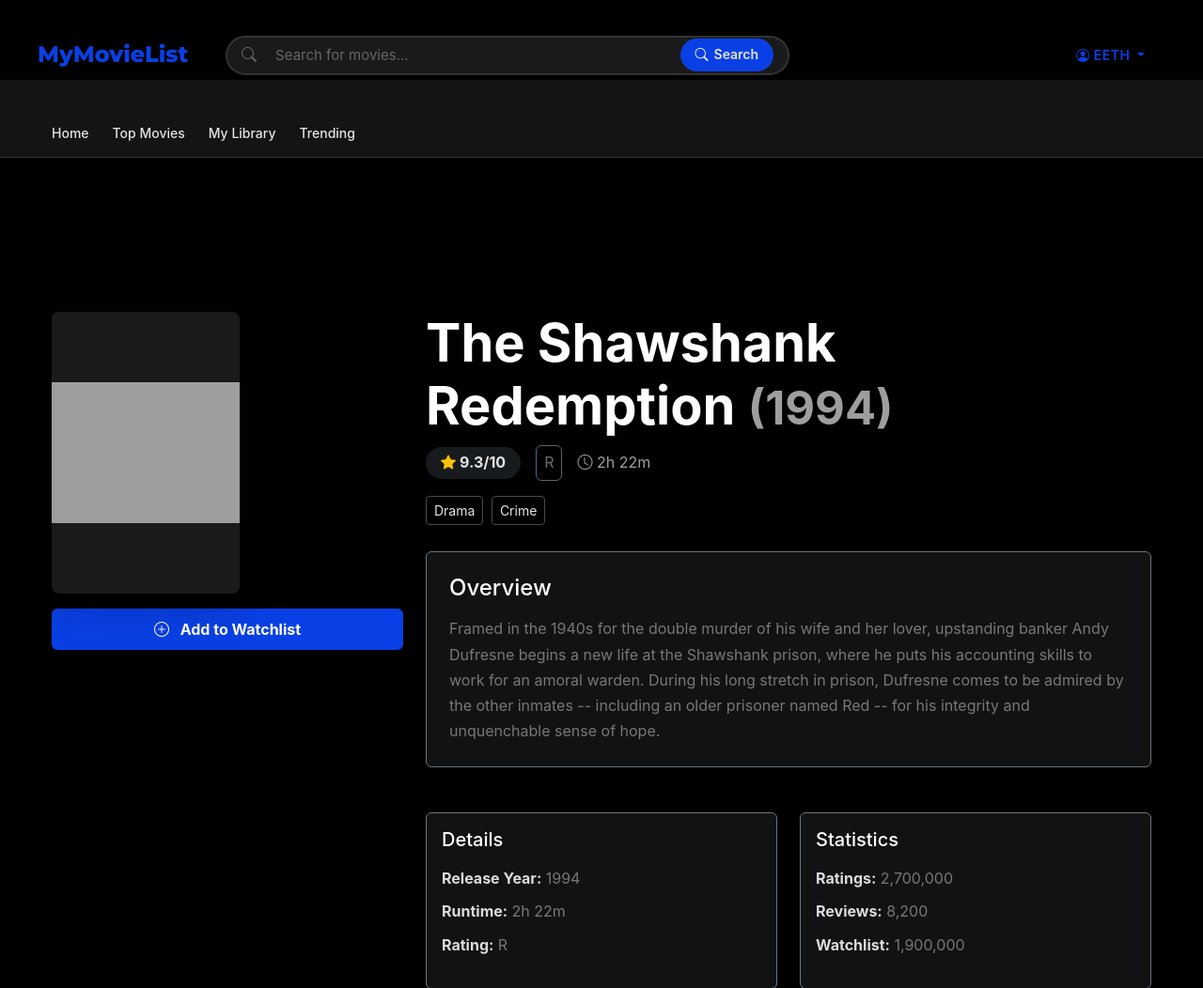
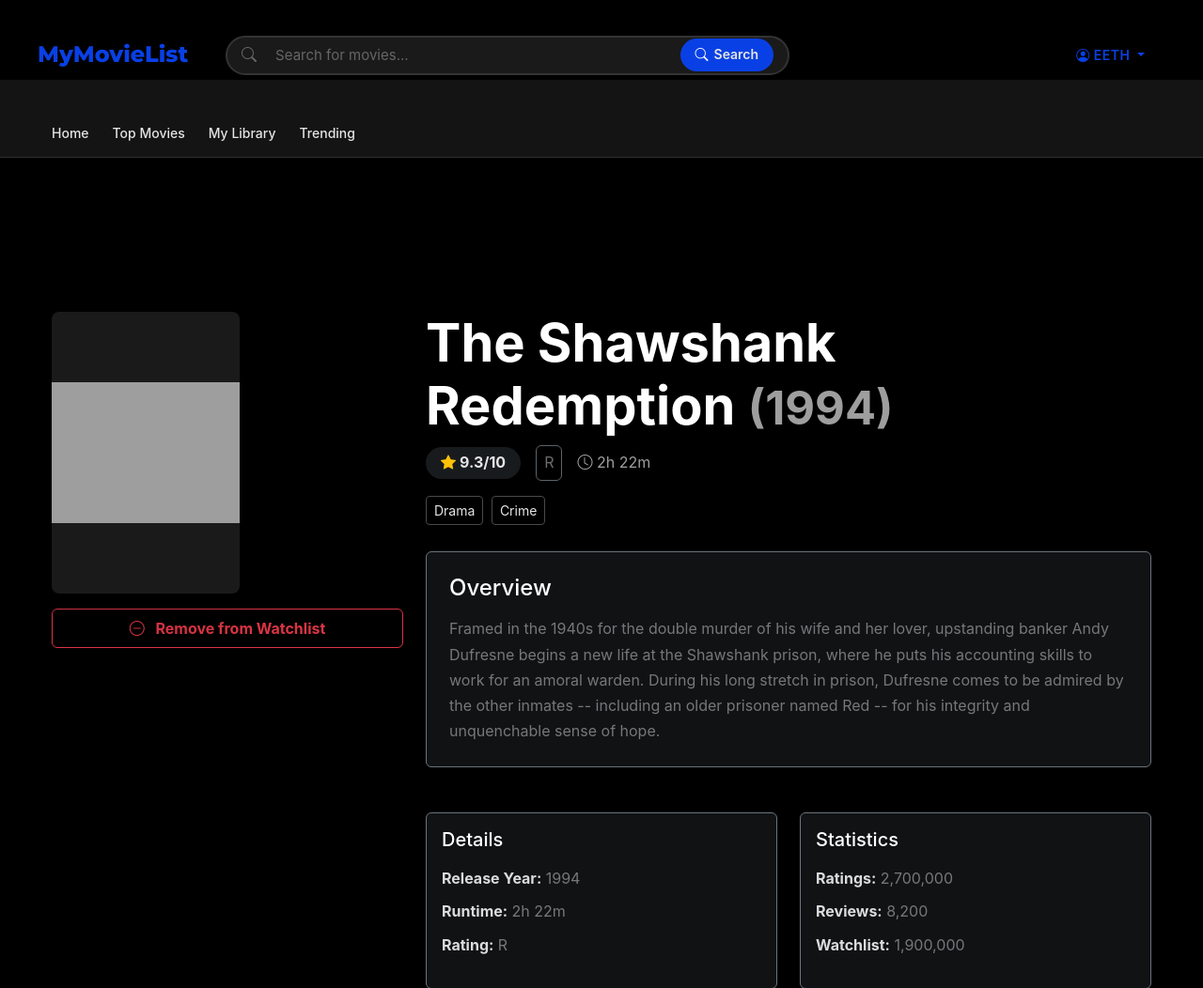
Before and after one commit to littledefbhe/MyMoveList_Website, a Flask app: page /movie/1 in a window 1280 px wide. Shown: the top 1052 px of the page at 94% size. Run offline with Flask 3, Linux system fonts and the light colour scheme; a user stored in the database is signed in; tables that the repository leaves empty hold one stand-in row (values such as "Sample post"); grey boxes are pictures that could not be loaded.

Commit message:
Ran into backend and frontend issues when implementing User interacted features

```diff
--- a/board/models.py
+++ b/board/models.py
@@ -42,6 +42,30 @@ class User(UserMixin, db.Model):
 
     def check_password(self, password):
         return check_password_hash(self.password_hash, password)
+
+    def add_to_watchlist(self, movie):
+        """Add a movie to the user's watchlist if not already present."""
+        if not self.is_in_watchlist(movie):
+            self.watchlist.append(movie)
+            if movie.stats:
+                movie.stats.watchlist_count += 1
+            db.session.commit()
+            return True
+        return False
+
+    def remove_from_watchlist(self, movie):
+        """Remove a movie from the user's watchlist if present."""
+        if self.is_in_watchlist(movie):
+            self.watchlist.remove(movie)
+            if movie.stats and movie.stats.watchlist_count > 0:
+                movie.stats.watchlist_count -= 1
+            db.session.commit()
+            return True
+        return False
+
+    def is_in_watchlist(self, movie):
+        """Check if a movie is in the user's watchlist."""
+        return self.watchlist.filter(watchlist.c.movie_id == movie.id).count() > 0
 
     def __repr__(self):
         return f'<User {self.username}>'
--- a/board/pages.py
+++ b/board/pages.py
@@ -1,7 +1,7 @@
-from flask import Blueprint, render_template, request, redirect, url_for, abort, flash
-from flask_login import login_user, logout_user, login_required, current_user
-from werkzeug.security import check_password_hash, generate_password_hash
-from .models import db, Movie, Genre, MovieStats, User
+from flask import Blueprint, render_template, request, redirect, url_for, flash, jsonify
+from flask_login import login_required, current_user, login_user, logout_user
+from werkzeug.urls import url_parse
+from .models import db, User, Movie, Genre, MovieStats
 from .forms import LoginForm, RegistrationForm
 from sqlalchemy import or_
 from sqlalchemy.orm import joinedload
@@ -73,12 +73,16 @@ def search():
     )
 
 @bp.route('/movie/<int:movie_id>')
+@login_required
 def movie_detail(movie_id):
     # Get the movie by ID or return 404 if not found
     movie = Movie.query.options(
         joinedload(Movie.genres),
         joinedload(Movie.stats)
     ).get_or_404(movie_id)
+
+    # Check if movie is in user's watchlist
+    in_watchlist = current_user.is_in_watchlist(movie) if current_user.is_authenticated else False
 
     # Get similar movies (movies that share at least one genre, excluding the current movie)
     similar_movies = []
@@ -123,6 +127,7 @@ def movie_detail(movie_id):
         'movie_detail.html',
         movie=movie,
         similar_movies=similar_movies,
+        in_watchlist=in_watchlist,
         title=f"{movie.title} ({movie.release_year})" if movie.release_year else movie.title
     )
 
--- a/board/templates/movie_detail.html
+++ b/board/templates/movie_detail.html
@@ -18,8 +18,11 @@
             </div>
 
             {% if current_user.is_authenticated %}
-                <button class="btn btn-primary w-100 mt-3 py-2 fw-bold" id="addToWatchlistBtn">
-                    <i class="bi bi-plus-circle me-2"></i> Add to Watchlist
+                <button class="btn {% if in_watchlist %}btn-outline-danger{% else %}btn-primary{% endif %} w-100 mt-3 py-2 fw-bold"
+                        id="watchlistBtn"
+                        data-movie-id="{{ movie.id }}">
+                    <i class="bi {% if in_watchlist %}bi-dash-circle{% else %}bi-plus-circle{% endif %} me-2"></i>
+                    {% if in_watchlist %}Remove from Watchlist{% else %}Add to Watchlist{% endif %}
                 </button>
             {% endif %}
         </div>
@@ -226,32 +229,91 @@
 <script>
 document.addEventListener('DOMContentLoaded', function() {
     // Watchlist functionality
-    const watchlistBtn = document.getElementById('addToWatchlistBtn');
+    const watchlistBtn = document.getElementById('watchlistBtn');
+    const watchlistCount = document.getElementById('watchlistCount');
+
     if (watchlistBtn) {
         watchlistBtn.addEventListener('click', function() {
-            // TODO: Implement AJAX call to add/remove from watchlist
+            const movieId = this.getAttribute('data-movie-id');
             const icon = this.querySelector('i');
-            const originalText = this.innerHTML;
+            const isInWatchlist = icon.classList.contains('bi-dash-circle');
+            const button = this;
 
-            // Visual feedback
-            this.disabled = true;
-            this.innerHTML = '<span class="spinner-border spinner-border-sm me-2" role="status" aria-hidden="true"></span>Adding...';
+            // Show loading state
+            button.disabled = true;
+            const originalHTML = button.innerHTML;
+            button.innerHTML = '<span class="spinner-border spinner-border-sm me-2" role="status" aria-hidden="true"></span>Processing...';
 
-            // Simulate API call
-            setTimeout(() => {
-                // This is just for demo - replace with actual API call
-                this.innerHTML = '<i class="bi bi-check-circle me-2"></i> Added to Watchlist';
-                this.classList.remove('btn-primary');
-                this.classList.add('btn-success');
+            // Make API call to toggle watchlist status
+            fetch('/api/watchlist/toggle', {
+                method: 'POST',
+                headers: {
+                    'Content-Type': 'application/json',
+                    'X-Requested-With': 'XMLHttpRequest'
+                },
+                body: JSON.stringify({ movie_id: parseInt(movieId) })
+            })
+            .then(response => response.json())
+            .then(data => {
+                if (data.error) {
+                    throw new Error(data.error);
+                }
 
-                // Reset after 2 seconds
+                // Update button state
+                if (data.status === 'added') {
+                    icon.classList.remove('bi-plus-circle');
+                    icon.classList.add('bi-dash-circle');
+                    button.classList.remove('btn-primary');
+                    button.classList.add('btn-outline-danger');
+                } else {
+                    icon.classList.remove('bi-dash-circle');
+                    icon.classList.add('bi-plus-circle');
+                    button.classList.remove('btn-outline-danger');
+                    button.classList.add('btn-primary');
+                }
+
+                // Update button text
+                button.innerHTML = icon.outerHTML + ' ' + data.button_text;
+
+                // Update watchlist count
+                if (watchlistCount) {
+                    if (data.watchlist_count > 0) {
+                        watchlistCount.textContent = `${data.watchlist_count} user${data.watchlist_count > 1 ? 's' : ''} have this in their watchlist`;
+                    } else {
+                        watchlistCount.textContent = 'Be the first to add this to watchlist';
+                    }
+                }
+
+                // Show success feedback
+                const feedback = document.createElement('div');
+                feedback.className = 'alert alert-success mt-2 py-1';
+                feedback.role = 'alert';
+                feedback.textContent = `Movie ${data.status} your watchlist!`;
+                button.parentNode.insertBefore(feedback, button.nextSibling);
+
+                // Remove feedback after 3 seconds
                 setTimeout(() => {
-                    this.innerHTML = originalText;
-                    this.disabled = false;
-                    this.classList.remove('btn-success');
-                    this.classList.add('btn-primary');
-                }, 2000);
-            }, 800);
+                    feedback.remove();
+                }, 3000);
+            })
+            .catch(error => {
+                console.error('Error updating watchlist:', error);
+                // Show error feedback
+                const feedback = document.createElement('div');
+                feedback.className = 'alert alert-danger mt-2 py-1';
+                feedback.role = 'alert';
+                feedback.textContent = 'Error updating watchlist. Please try again.';
+                button.parentNode.insertBefore(feedback, button.nextSibling);
+
+                // Remove feedback after 3 seconds
+                setTimeout(() => {
+                    feedback.remove();
+                }, 3000);
+            })
+            .finally(() => {
+                // Re-enable button
+                button.disabled = false;
+            });
         });
     }
 });
```
Also changed, not shown: migrations/002_add_watchlist.py (added).
